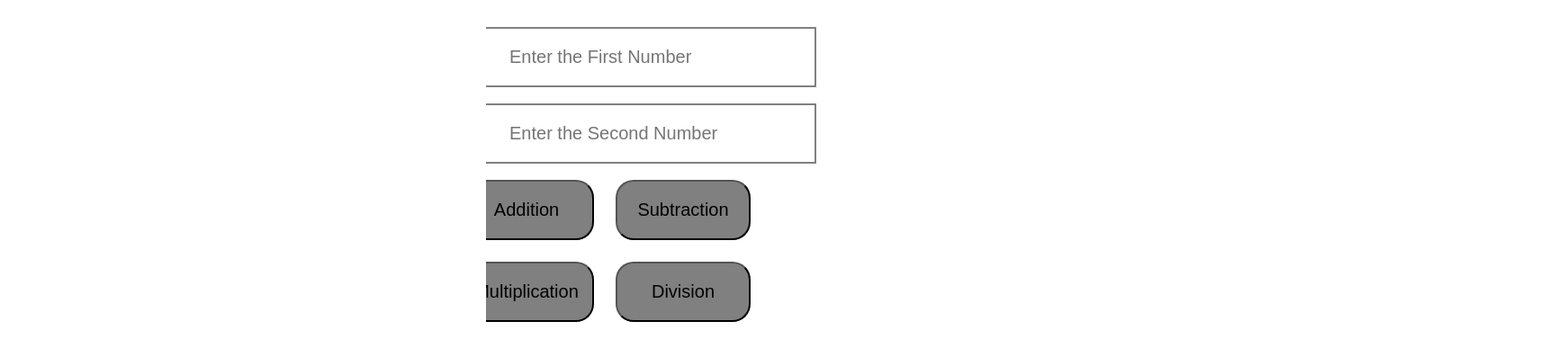
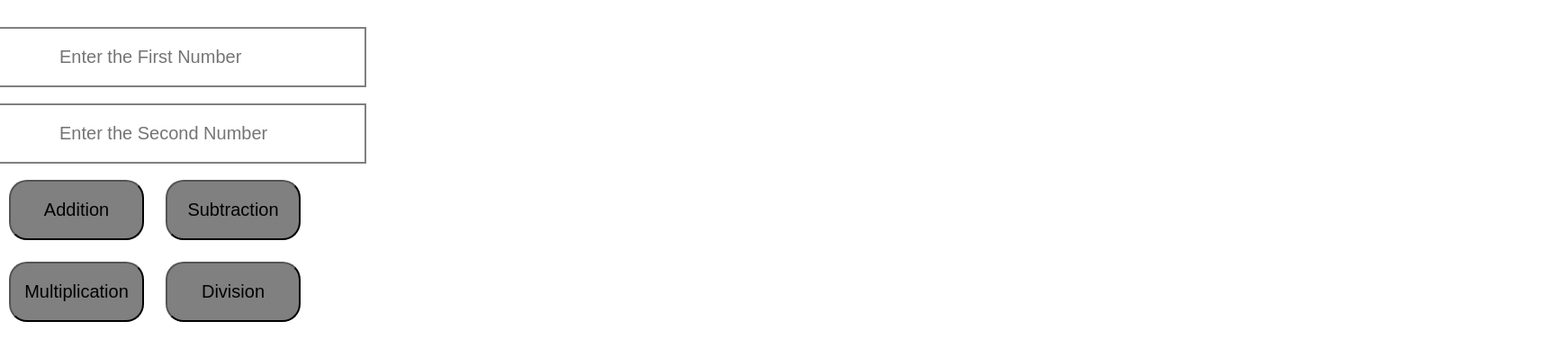
Before and after one commit to prasadmore01/MathCalculator, a plain HTML site: page index.html in a window 1280 px wide. Shown: the part 145-542 px from the top of the page at 90% size, 1740 px wide, since content can reach past the window. Drawn offline with Linux system fonts and the light colour scheme.

Commit message:
Update style.css

```diff
--- a/style.css
+++ b/style.css
@@ -1,13 +1,13 @@
 body{
     padding: 20px;
     margin: 20px;
-    overflow:hidden;
+
 }
 
 .calcu{
+    width: 400px;
     position: relative;
-    left: 500px;
-    overflow:hidden;
+
 }
 
 h1{
```
